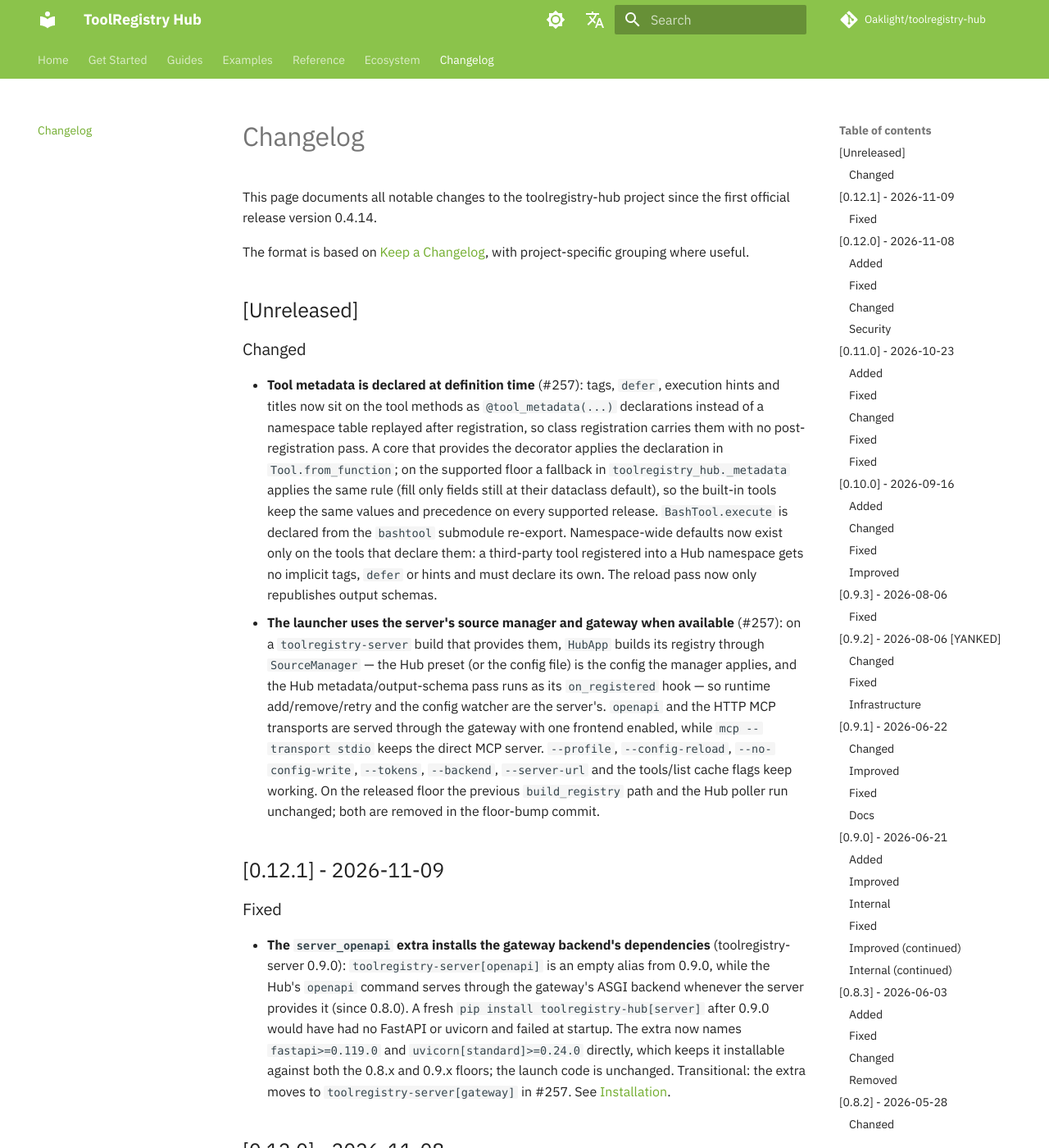
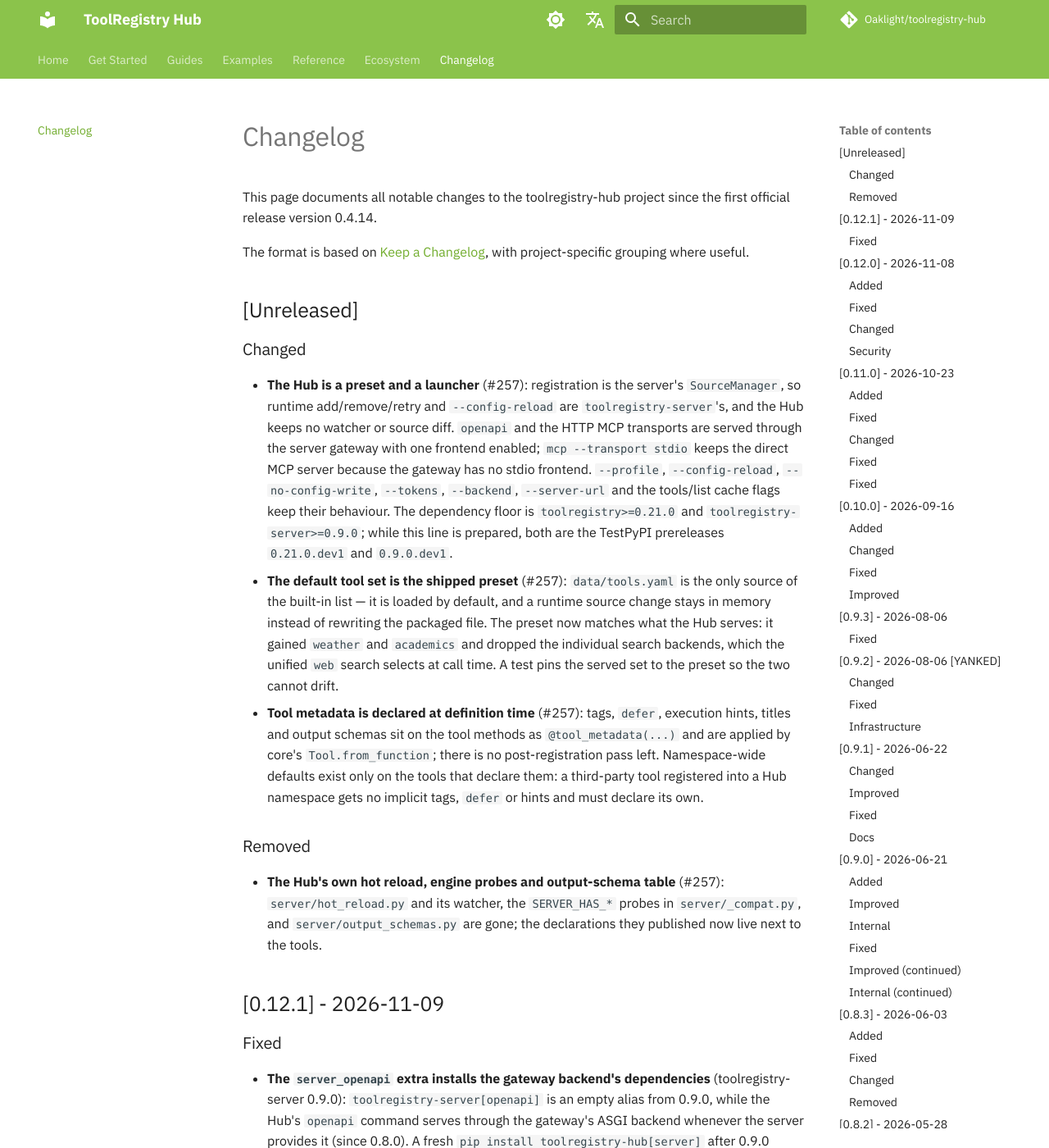
Before and after one commit to Oaklight/toolregistry-hub, an MkDocs documentation site: the page built from docs/changelog.md, in a window 1280 px wide and 1400 px high. Shown: the whole window at 82% size. Built offline with MkDocs 1.6.1 and Material for MkDocs 9.7.7, drawn with Linux system fonts in a browser that asks for light colours; some web fonts are replaced; comment, search, counter and statistics services are not loaded.

Commit message:
docs(changelog): the hub is a preset and a launcher (#257)

```diff
--- a/docs/changelog.md
+++ b/docs/changelog.md
@@ -16,8 +16,13 @@ The format is based on [Keep a Changelog](https://keepachangelog.com/en/1.1.0/),
 
 ### Changed
 
-- **Tool metadata is declared at definition time** (#257): tags, `defer`, execution hints and titles now sit on the tool methods as `@tool_metadata(...)` declarations instead of a namespace table replayed after registration, so class registration carries them with no post-registration pass. A core that provides the decorator applies the declaration in `Tool.from_function`; on the supported floor a fallback in `toolregistry_hub._metadata` applies the same rule (fill only fields still at their dataclass default), so the built-in tools keep the same values and precedence on every supported release. `BashTool.execute` is declared from the `bashtool` submodule re-export. Namespace-wide defaults now exist only on the tools that declare them: a third-party tool registered into a Hub namespace gets no implicit tags, `defer` or hints and must declare its own. The reload pass now only republishes output schemas.
-- **The launcher uses the server's source manager and gateway when available** (#257): on a `toolregistry-server` build that provides them, `HubApp` builds its registry through `SourceManager` — the Hub preset (or the config file) is the config the manager applies, and the Hub metadata/output-schema pass runs as its `on_registered` hook — so runtime add/remove/retry and the config watcher are the server's. `openapi` and the HTTP MCP transports are served through the gateway with one frontend enabled, while `mcp --transport stdio` keeps the direct MCP server. `--profile`, `--config-reload`, `--no-config-write`, `--tokens`, `--backend`, `--server-url` and the tools/list cache flags keep working. On the released floor the previous `build_registry` path and the Hub poller run unchanged; both are removed in the floor-bump commit.
+- **The Hub is a preset and a launcher** (#257): registration is the server's `SourceManager`, so runtime add/remove/retry and `--config-reload` are `toolregistry-server`'s, and the Hub keeps no watcher or source diff. `openapi` and the HTTP MCP transports are served through the server gateway with one frontend enabled; `mcp --transport stdio` keeps the direct MCP server because the gateway has no stdio frontend. `--profile`, `--config-reload`, `--no-config-write`, `--tokens`, `--backend`, `--server-url` and the tools/list cache flags keep their behaviour. The dependency floor is `toolregistry>=0.21.0` and `toolregistry-server>=0.9.0`; while this line is prepared, both are the TestPyPI prereleases `0.21.0.dev1` and `0.9.0.dev1`.
+- **The default tool set is the shipped preset** (#257): `data/tools.yaml` is the only source of the built-in list — it is loaded by default, and a runtime source change stays in memory instead of rewriting the packaged file. The preset now matches what the Hub serves: it gained `weather` and `academics` and dropped the individual search backends, which the unified `web` search selects at call time. A test pins the served set to the preset so the two cannot drift.
+- **Tool metadata is declared at definition time** (#257): tags, `defer`, execution hints, titles and output schemas sit on the tool methods as `@tool_metadata(...)` and are applied by core's `Tool.from_function`; there is no post-registration pass left. Namespace-wide defaults exist only on the tools that declare them: a third-party tool registered into a Hub namespace gets no implicit tags, `defer` or hints and must declare its own.
+
+### Removed
+
+- **The Hub's own hot reload, engine probes and output-schema table** (#257): `server/hot_reload.py` and its watcher, the `SERVER_HAS_*` probes in `server/_compat.py`, and `server/output_schemas.py` are gone; the declarations they published now live next to the tools.
 
 ## [0.12.1] - 2026-11-09
 
```
